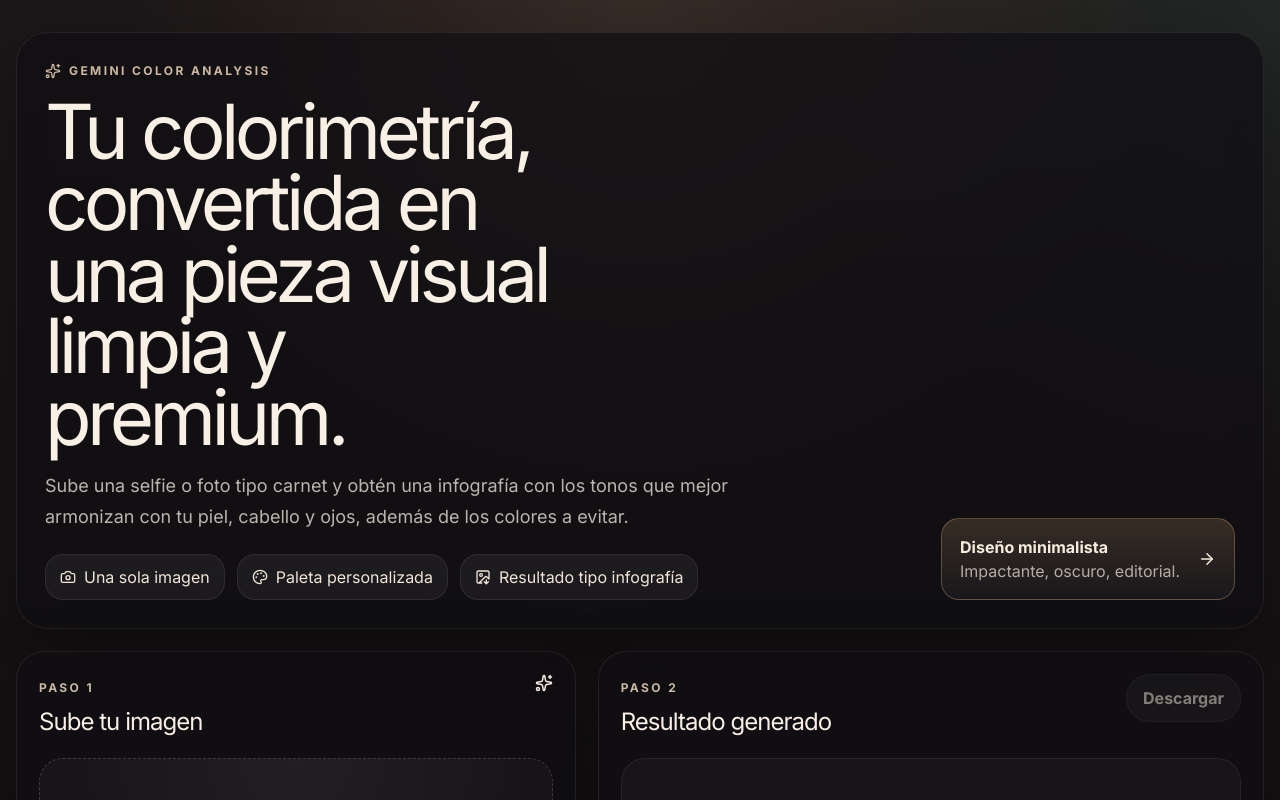
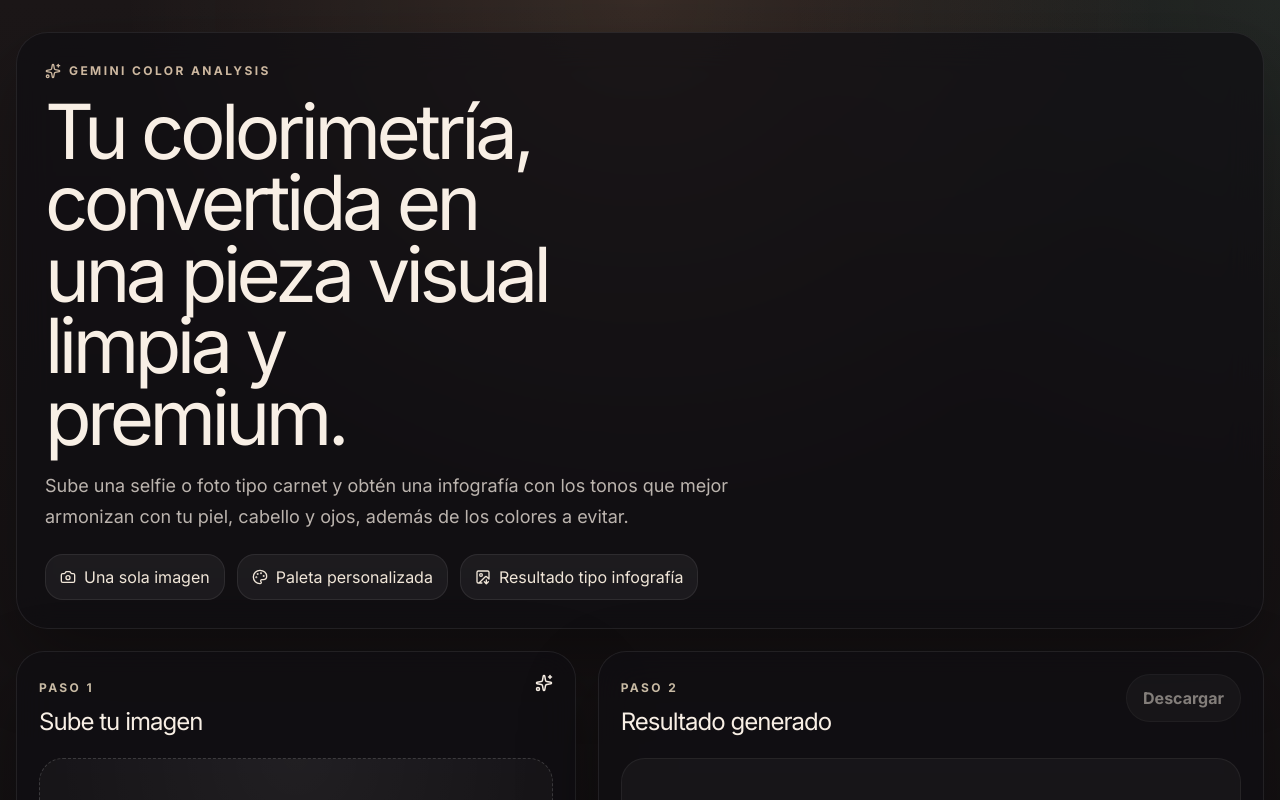
Before and after one commit to Jefffer/my-colorimeter, a React (Vite) app: page / in a window 1280 px wide. Shown: the top 800 px of the page. Built offline with nearby package versions, Linux system fonts and the light colour scheme.

Commit message:
remove unnecessary minimalistic design section from App component

```diff
--- a/src/App.jsx
+++ b/src/App.jsx
@@ -250,14 +250,6 @@ function App() {
             </span>
           </div>
         </div>
-
-        <div className="hero-badge">
-          <div>
-            <strong>Diseño minimalista</strong>
-            <span>Impactante, oscuro, editorial.</span>
-          </div>
-          <ArrowRight size={18} />
-        </div>
       </section>
 
       <section className="workspace-grid">
```
